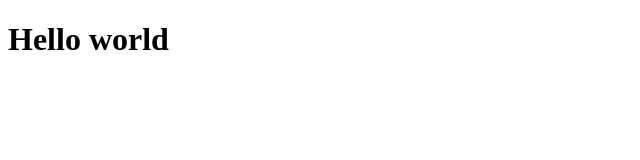
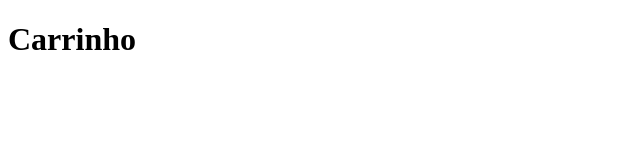
Before and after one commit to vilsonborges3/RiderShoes, a React (Create React App) app: page /cart in a window 1280 px wide. Shown: the top 160 px of the page, without its empty margins (0-640 px from the left). Built offline with nearby package versions, Linux system fonts and the light colour scheme.

Commit message:
setting routes

```diff
--- a/package.json
+++ b/package.json
@@ -9,6 +9,7 @@
     "babel-eslint": "^10.1.0",
     "react": "^16.13.1",
     "react-dom": "^16.13.1",
+    "react-router-dom": "^5.2.0",
     "react-scripts": "3.4.1"
   },
   "scripts": {
--- a/public/index.html
+++ b/public/index.html
@@ -2,20 +2,12 @@
 <html lang="en">
   <head>
     <meta charset="utf-8" />
-    <link rel="icon" href="%PUBLIC_URL%/favicon.ico" />
     <meta name="viewport" content="width=device-width, initial-scale=1" />
-    <meta name="theme-color" content="#000000" />
-    <meta
-      name="description"
-      content="Web site created using create-react-app"
-    />
-    <link rel="apple-touch-icon" href="%PUBLIC_URL%/logo192.png" />
 
     <title>React App</title>
   </head>
   <body>
     <noscript>You need to enable JavaScript to run this app.</noscript>
     <div id="root"></div>
-
   </body>
 </html>
--- a/src/App.js
+++ b/src/App.js
@@ -1,10 +1,14 @@
-import React from 'react'
+import React from 'react';
+import { BrowserRouter } from 'react-router-dom';
+
+import Routes from './routes';
 
 function App() {
   return (
-    <div className="App">
-      <h1>Hello world</h1>
-    </div>
+    <BrowserRouter>
+      { /* <Header /> */}
+      <Routes />
+    </BrowserRouter>
   );
 }
 
--- /dev/null
+++ b/src/pages/Cart/index.js
@@ -0,0 +1,9 @@
+import React from 'react';
+
+// import { Container } from './styles';
+
+function Cart() {
+  return <h1>Carrinho</h1>;
+}
+
+export default Cart;
--- /dev/null
+++ b/src/pages/Home/index.js
@@ -0,0 +1,9 @@
+import React from 'react';
+
+// import { Container } from './styles';
+
+function Home() {
+  return <div />;
+}
+
+export default Home;
--- /dev/null
+++ b/src/routes.js
@@ -0,0 +1,14 @@
+import React from 'react';
+import { Switch, Route } from 'react-router-dom';
+
+import Home from './pages/Home';
+import Cart from './pages/Cart';
+
+export default function Routes(){
+  return(
+    <Switch>
+      <Route path='/' exact component={Home}/>
+      <Route path='/cart' component={Cart} />
+    </Switch>
+  );
+}
```
Also changed, not shown: src/setupTests.js (deleted, +0 -5 lines), 2 other files (tests, documents, lock files or other folders).
